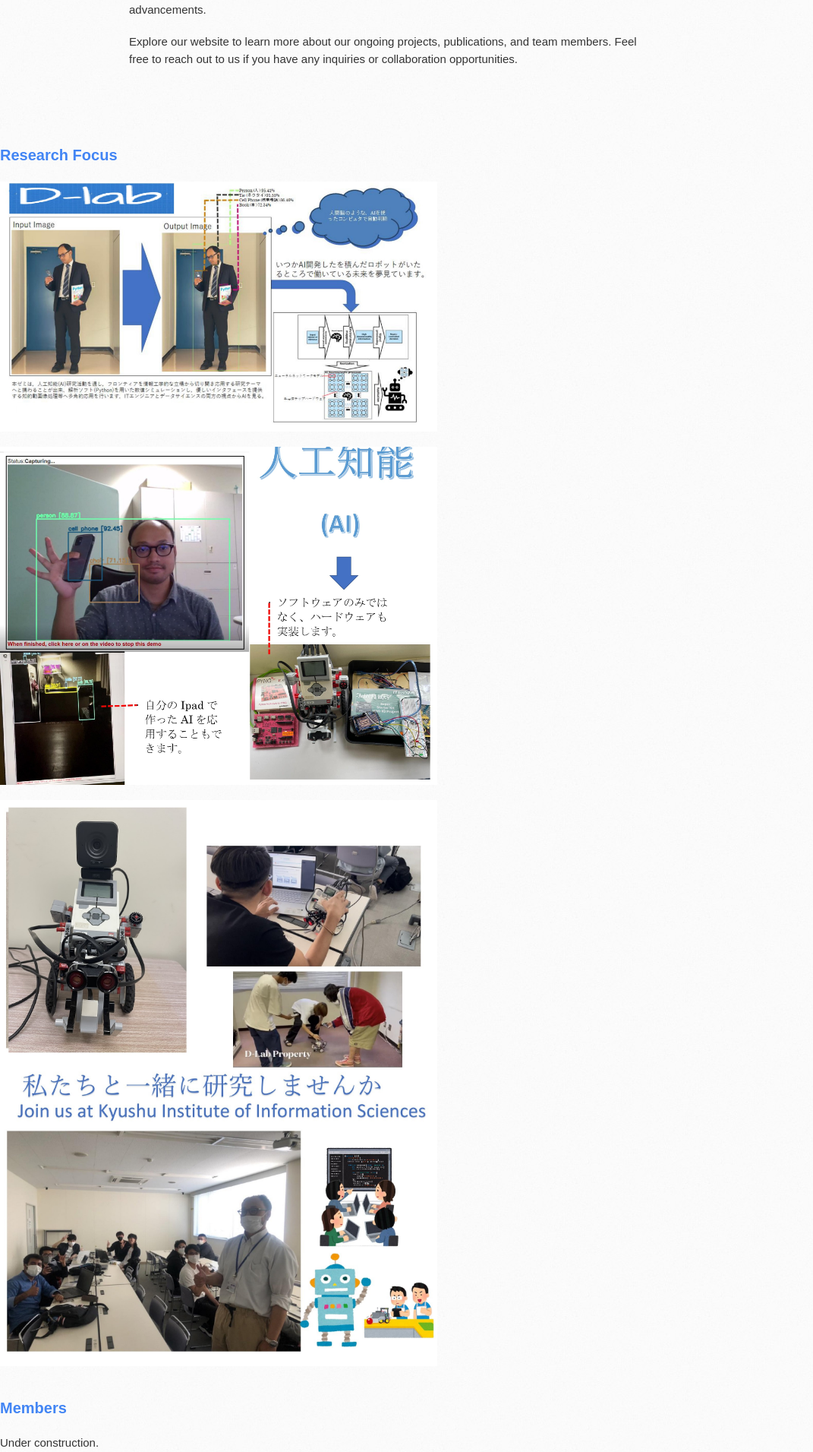
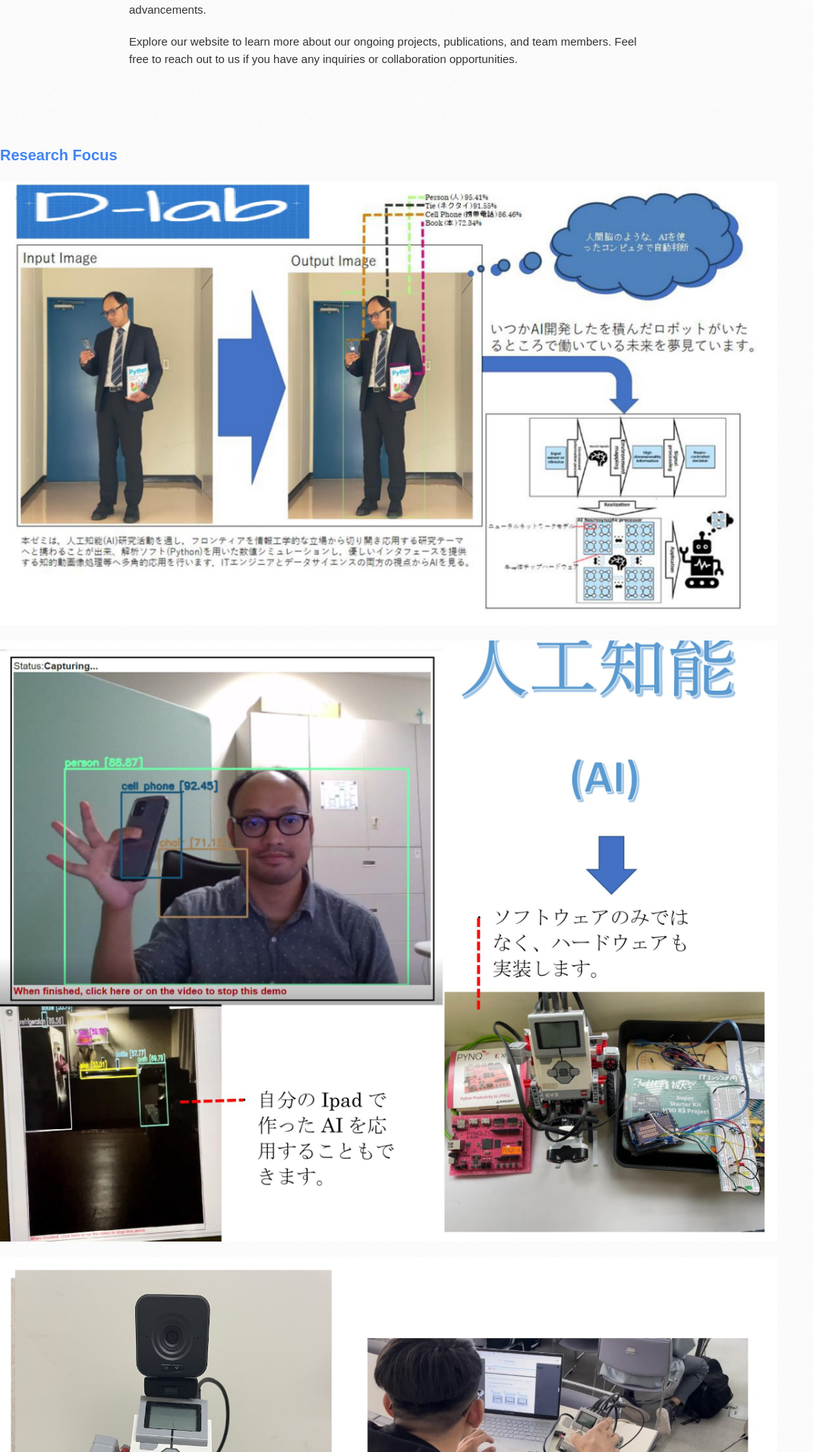
Before and after one commit to DindaPramanta/D-Lab.github.io, a Jekyll site: the page built from index.md, in a window 1280 px wide. Shown: the part 520-2431 px from the top of the page at 76% size, without its empty margins (0-1071 px from the left). Built offline with Jekyll 4.4.1, drawn with Linux system fonts in a browser that asks for light colours; the repository's description, which GitHub fills in, is left out.

Commit message:
Update style.scss

```diff
--- a/assets/css/style.scss
+++ b/assets/css/style.scss
@@ -10,7 +10,7 @@
 }
 
 .poster-image {
-  max-width: 45%;
+  max-width: 80%;
   height: auto;
   margin-bottom: 20px;
 }
```
